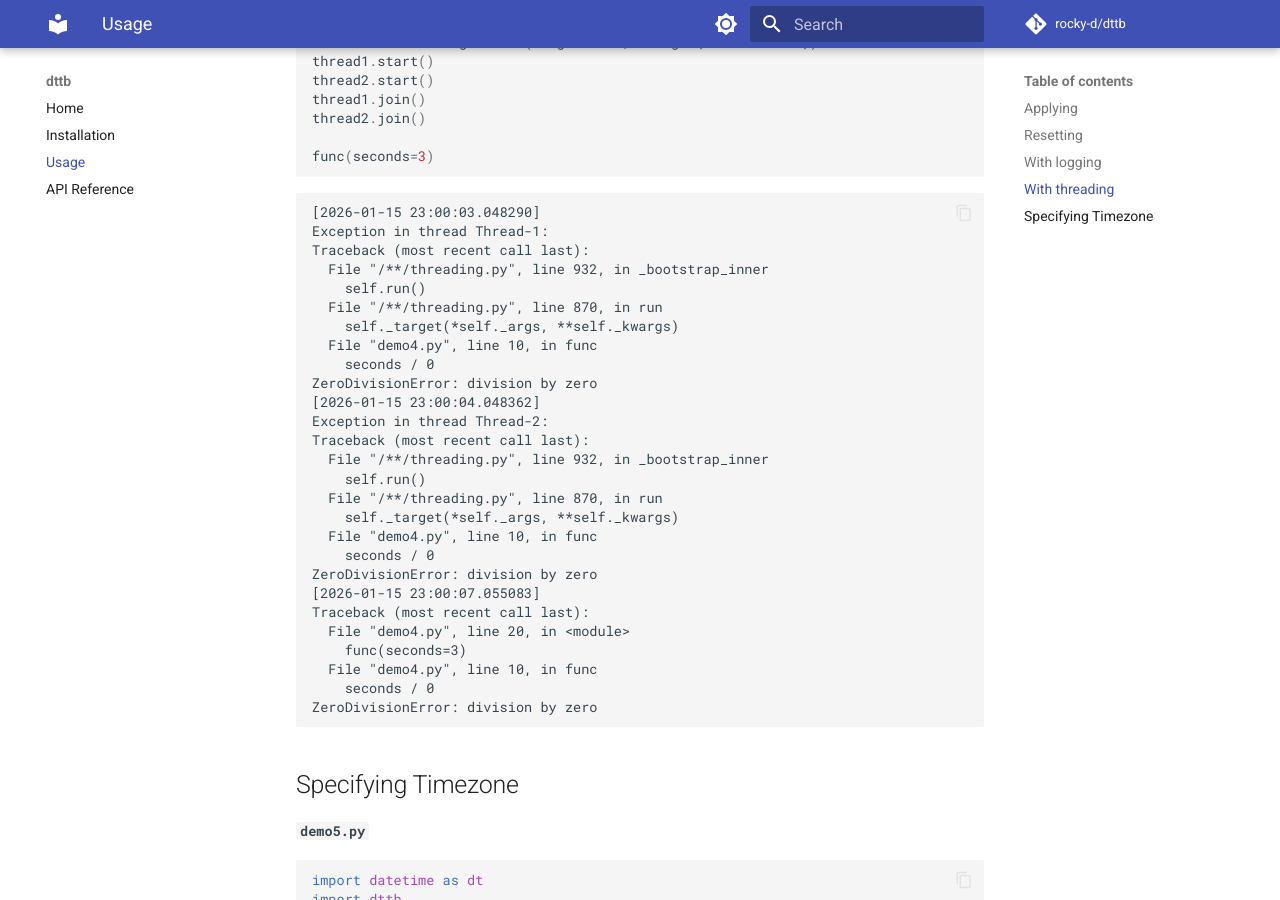
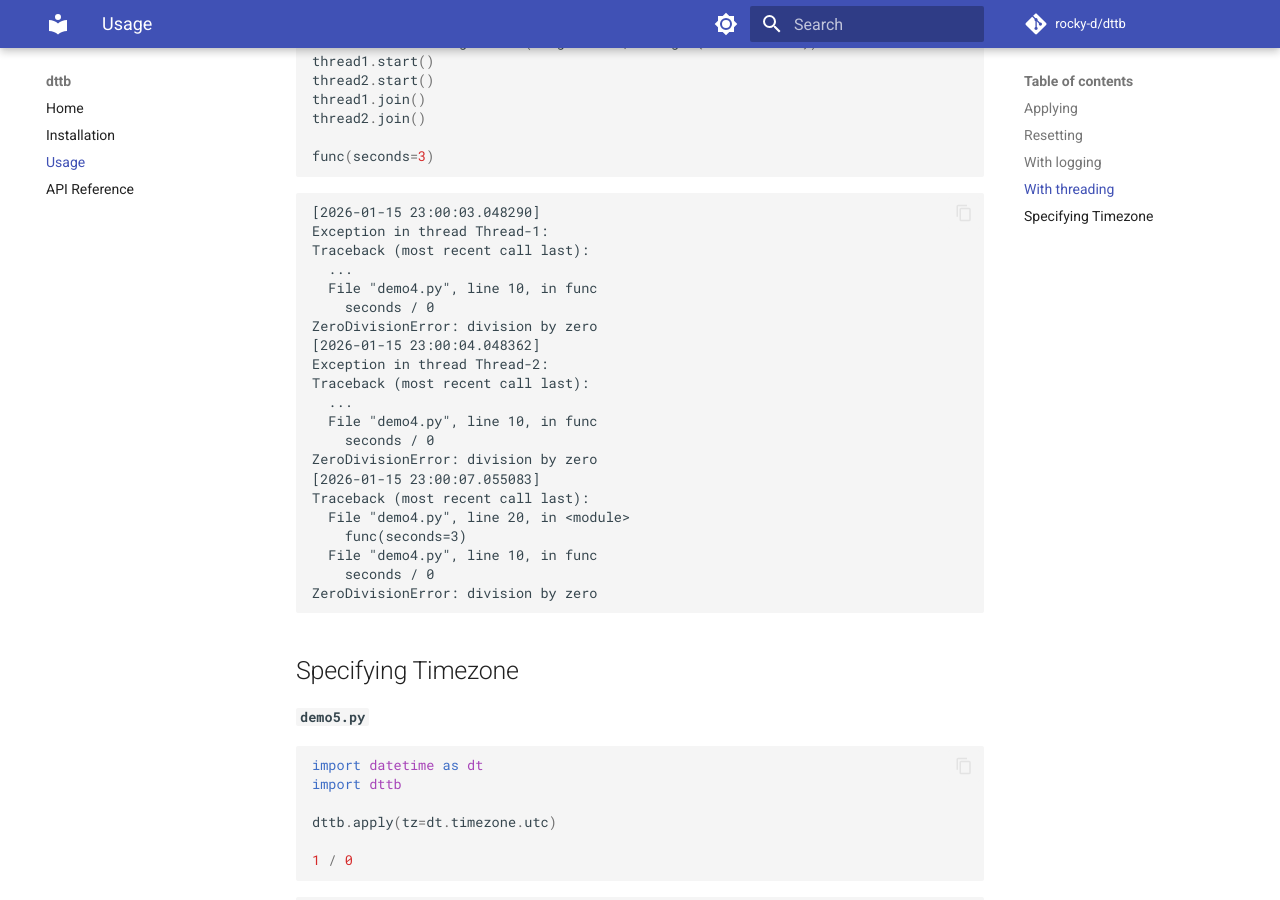
Before and after one commit to rocky-d/dttb, an MkDocs documentation site: the page built from docs/usage.md, in a window 1280 px wide and 900 px high, scrolled down 1985 px. Built offline with MkDocs 1.6.1 and Material for MkDocs 9.7.7, drawn with Linux system fonts in a browser that asks for light colours; comment, search, counter and statistics services are not loaded.

Commit message:
docs: update usage

```diff
--- a/docs/usage.md
+++ b/docs/usage.md
@@ -110,20 +110,14 @@ func(seconds=3)
 [2026-01-15 23:00:03.048290]
 Exception in thread Thread-1:
 Traceback (most recent call last):
-  File "/**/threading.py", line 932, in _bootstrap_inner
-    self.run()
-  File "/**/threading.py", line 870, in run
-    self._target(*self._args, **self._kwargs)
+  ...
   File "demo4.py", line 10, in func
     seconds / 0
 ZeroDivisionError: division by zero
 [2026-01-15 23:00:04.048362]
 Exception in thread Thread-2:
 Traceback (most recent call last):
-  File "/**/threading.py", line 932, in _bootstrap_inner
-    self.run()
-  File "/**/threading.py", line 870, in run
-    self._target(*self._args, **self._kwargs)
+  ...
   File "demo4.py", line 10, in func
     seconds / 0
 ZeroDivisionError: division by zero
```
Also changed, not shown: README.md (+2 -8 lines).
